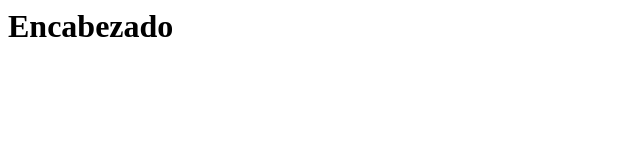
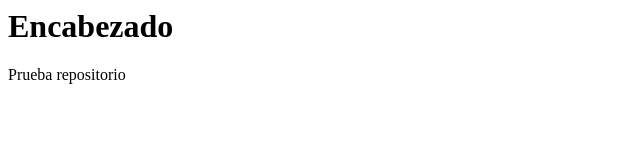
Before and after one commit to LuckySejo/Prueba, a plain HTML site: page index.html in a window 1280 px wide. Shown: the whole page, without its empty margins (0-640 px from the left). Drawn offline with Linux system fonts and the light colour scheme.

Commit message:
Pruebacommit1

```diff
--- a/index.html
+++ b/index.html
@@ -8,5 +8,6 @@
 </head>
 <body>
     <h1>Encabezado</h1>
+    <p>Prueba repositorio</p>
 </body>
 </html>
```
